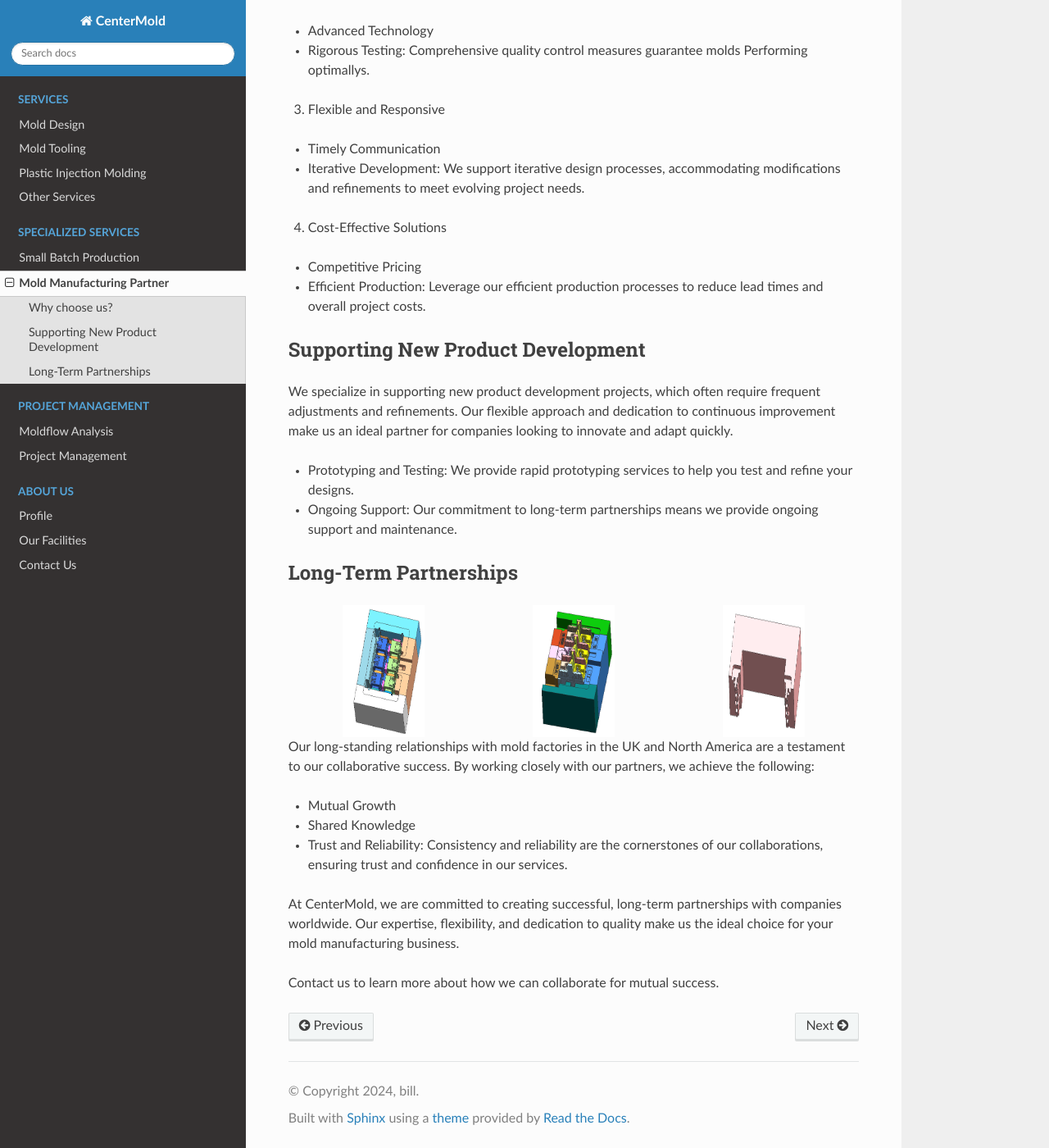
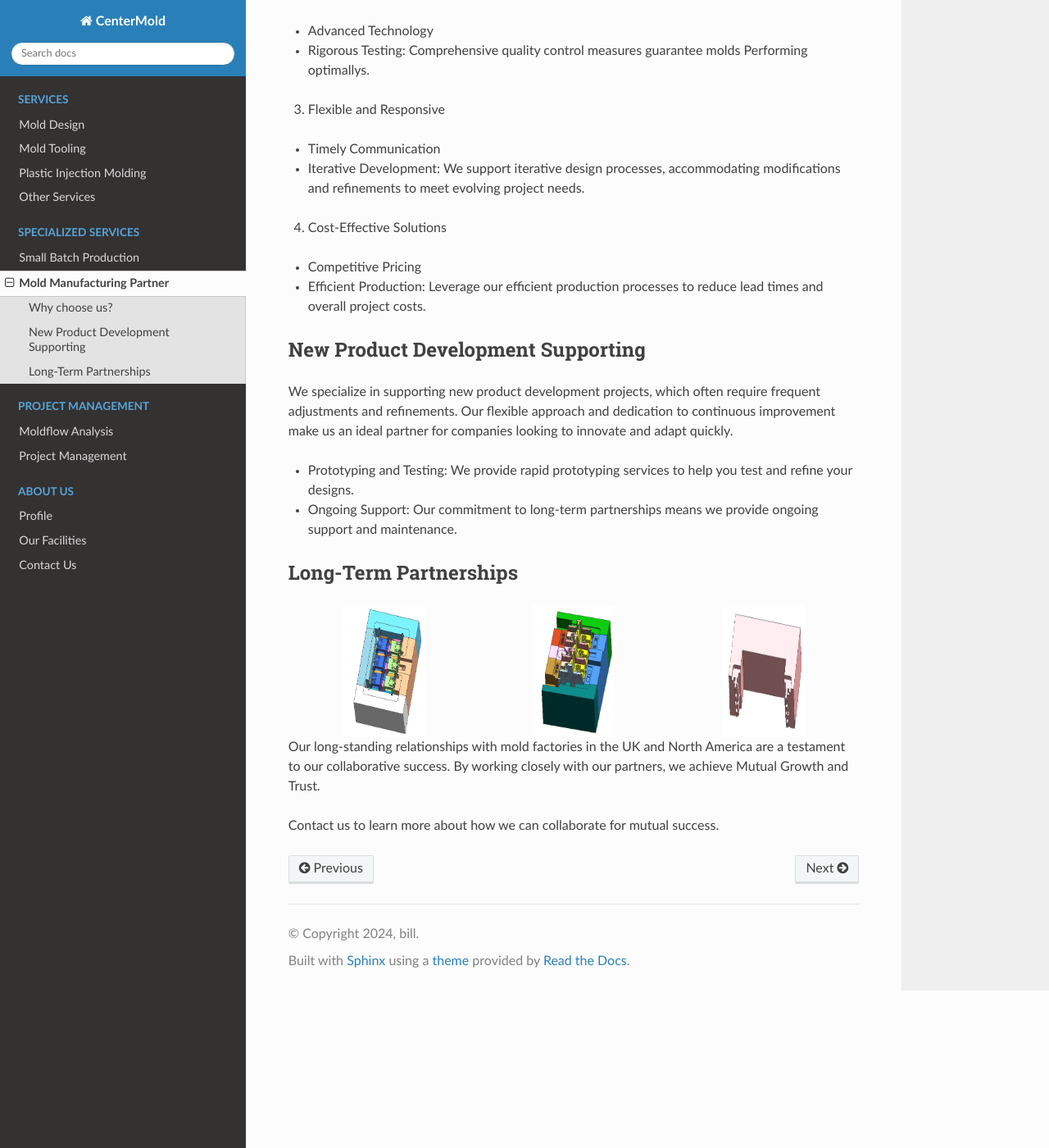
Before and after one commit to paultang/centermold, a Sphinx documentation site: the page built from source/Mold-Partners.rst, in a window 1280 px wide and 1400 px high, scrolled down 478 px. Shown: the whole window at 82% size. Built offline with Sphinx 7.4.7 and the Read the Docs theme 2.0.0, drawn with Linux system fonts in a browser that asks for light colours.

Commit message:
Update Mold-Partners.rst

```diff
--- a/source/Mold-Partners.rst
+++ b/source/Mold-Partners.rst
@@ -33,7 +33,7 @@ Why choose us?
 - Competitive Pricing
 - Efficient Production: Leverage our efficient production processes to reduce lead times and overall project costs.
 
-Supporting New Product Development
+New Product Development Supporting
 -----------------------------------
 We specialize in supporting new product development projects, which often require frequent adjustments and refinements. Our flexible approach and dedication to continuous improvement make us an ideal partner for companies looking to innovate and adapt quickly.
 
@@ -51,12 +51,6 @@ Long-Term Partnerships
     </div>
 
 
-Our long-standing relationships with mold factories in the UK and North America are a testament to our collaborative success. By working closely with our partners, we achieve the following:
-
-- Mutual Growth
-- Shared Knowledge
-- Trust and Reliability: Consistency and reliability are the cornerstones of our collaborations, ensuring trust and confidence in our services.
-
-At CenterMold, we are committed to creating successful, long-term partnerships with companies worldwide. Our expertise, flexibility, and dedication to quality make us the ideal choice for your mold manufacturing business.
+Our long-standing relationships with mold factories in the UK and North America are a testament to our collaborative success. By working closely with our partners, we achieve Mutual Growth and Trust.
 
 Contact us to learn more about how we can collaborate for mutual success.
```
